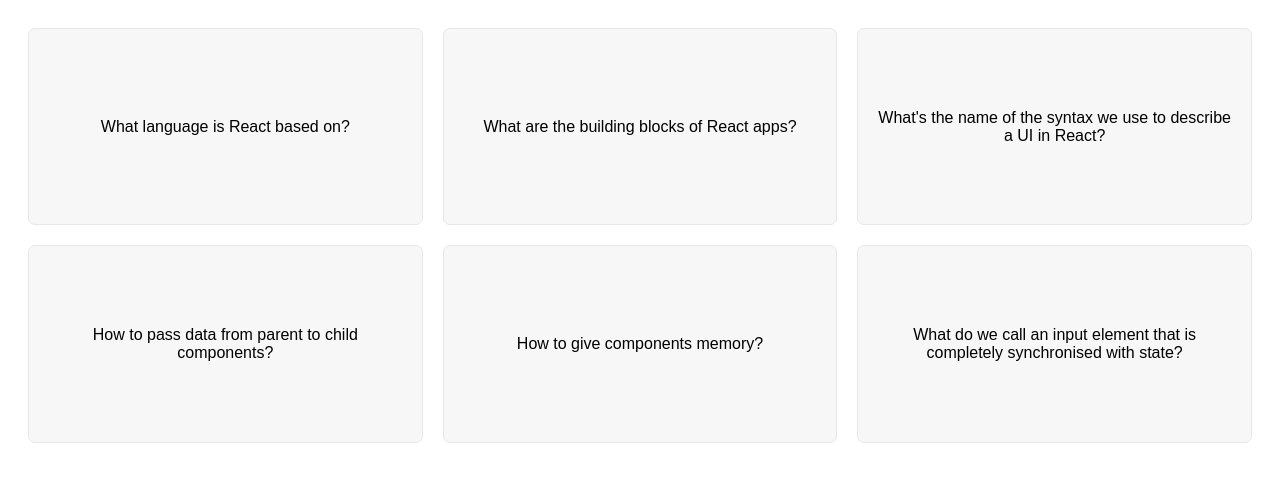
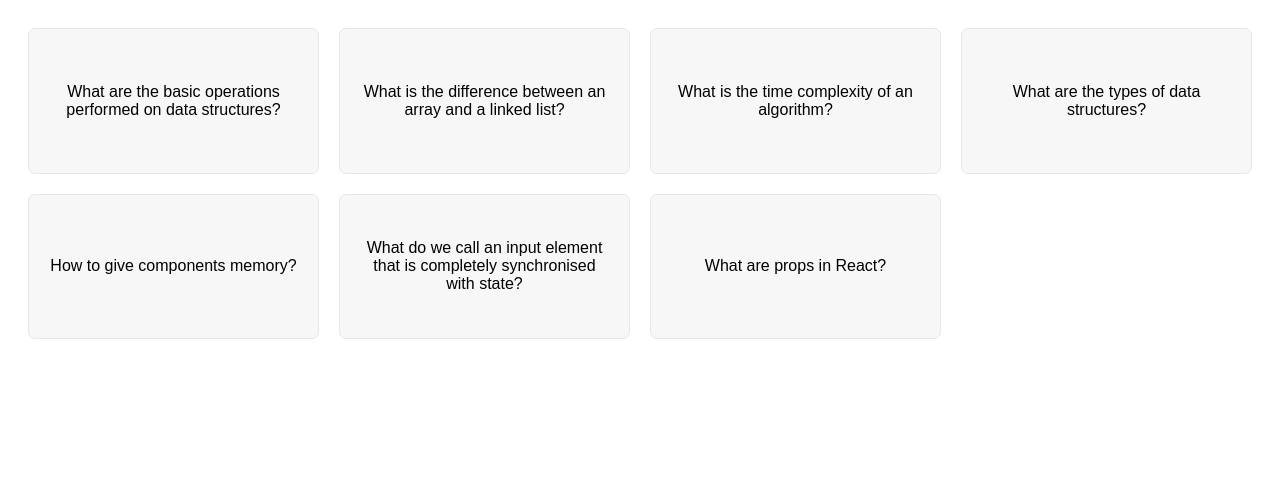
Before and after one commit to Rudransh-Singh-Athwal/Flash-Cards, a React (Vite) app: page / in a window 1280 px wide. Shown: the top 482 px of the page. Built offline with nearby package versions, Linux system fonts and the light colour scheme.

Commit message:
added some hover styles to cards

```diff
--- a/src/App.jsx
+++ b/src/App.jsx
@@ -11,23 +11,28 @@
 const questions = [
   {
     id: 1,
-    question: "What language is React based on?",
-    answer: "JavaScript",
+    question: "What are the basic operations performed on data structures?",
+    answer:
+      "The basic operations performed on data structures include insertion, deletion, traversal, search, and sorting.",
   },
   {
     id: 2,
-    question: "What are the building blocks of React apps?",
-    answer: "Components",
+    question: "What is the difference between an array and a linked list?",
+    answer:
+      "An array stores elements sequentially in memory whereas a linked list consists of a series of nodes, each containing a value and a pointer to the next node.",
   },
   {
     id: 3,
-    question: "What's the name of the syntax we use to describe a UI in React?",
-    answer: "JSX",
+    question: "What is the time complexity of an algorithm?",
+    answer:
+      "The time complexity of an algorithm is the measure of the amount of time it takes to run as a function of the input size.",
   },
+
   {
     id: 4,
-    question: "How to pass data from parent to child components?",
-    answer: "Props",
+    question: "What are the types of data structures?",
+    answer:
+      "There are several types of data structures, including arrays, linked lists, stacks, queues, trees, graphs, and hash tables.",
   },
   {
     id: 5,
@@ -40,6 +45,12 @@
       "What do we call an input element that is completely synchronised with state?",
     answer: "Controlled element",
   },
+  {
+    id: 7,
+    question: "What are props in React?",
+    answer:
+      "Props are like function parameters used to pass data to components.",
+  },
 ];
 
 function FlashCards() {
@@ -50,6 +61,7 @@
   }
 
   return (
+    <>
       <div className="flashcards">
         {questions.map((el) => (
           <div
@@ -61,5 +73,6 @@
           </div>
         ))}
       </div>
+    </>
   );
 }
--- a/src/index.css
+++ b/src/index.css
@@ -5,11 +5,12 @@
 body {
   font-family: sans-serif;
   padding: 20px;
+  overflow: hidden;
 }
 
 .flashcards {
   display: grid;
-  grid-template-columns: 1fr 1fr 1fr;
+  grid-template-columns: 1fr 1fr 1fr 1fr;
   gap: 20px;
 }
 
@@ -27,8 +28,14 @@
 }
 
 div.selected {
-  border: 1px solid #e03131;
-  background-color: #e03131;
+  border: 1px solid #1cabff;
+  background-color: #1cabff;
   color: #fff;
   font-weight: bold;
+  transition: transform 0.3s ease-in-out;
+  transform: translateY(-5px);
 }
+
+div.selected:hover {
+  transform: translateY(-5px);
+}
```
Lines whose indentation alone changed are shown as unchanged.
